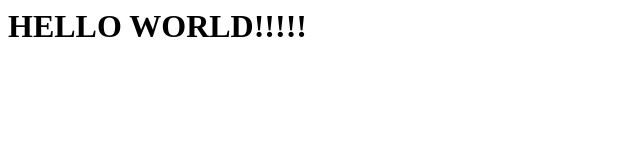
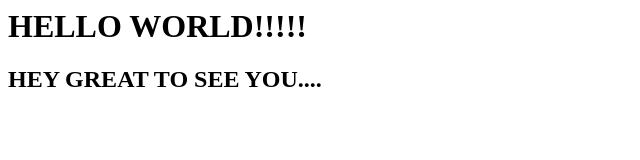
Before and after one commit to Vips120/hello-world, a plain HTML site: page index.html in a window 1280 px wide. Shown: the whole page, without its empty margins (0-640 px from the left). Drawn offline with Linux system fonts and the light colour scheme.

Commit message:
modified the index.html

```diff
--- a/index.html
+++ b/index.html
@@ -1 +1,2 @@
 <h1>HELLO WORLD!!!!!</h1>
+<h2>HEY GREAT TO SEE YOU....</h2>
```
